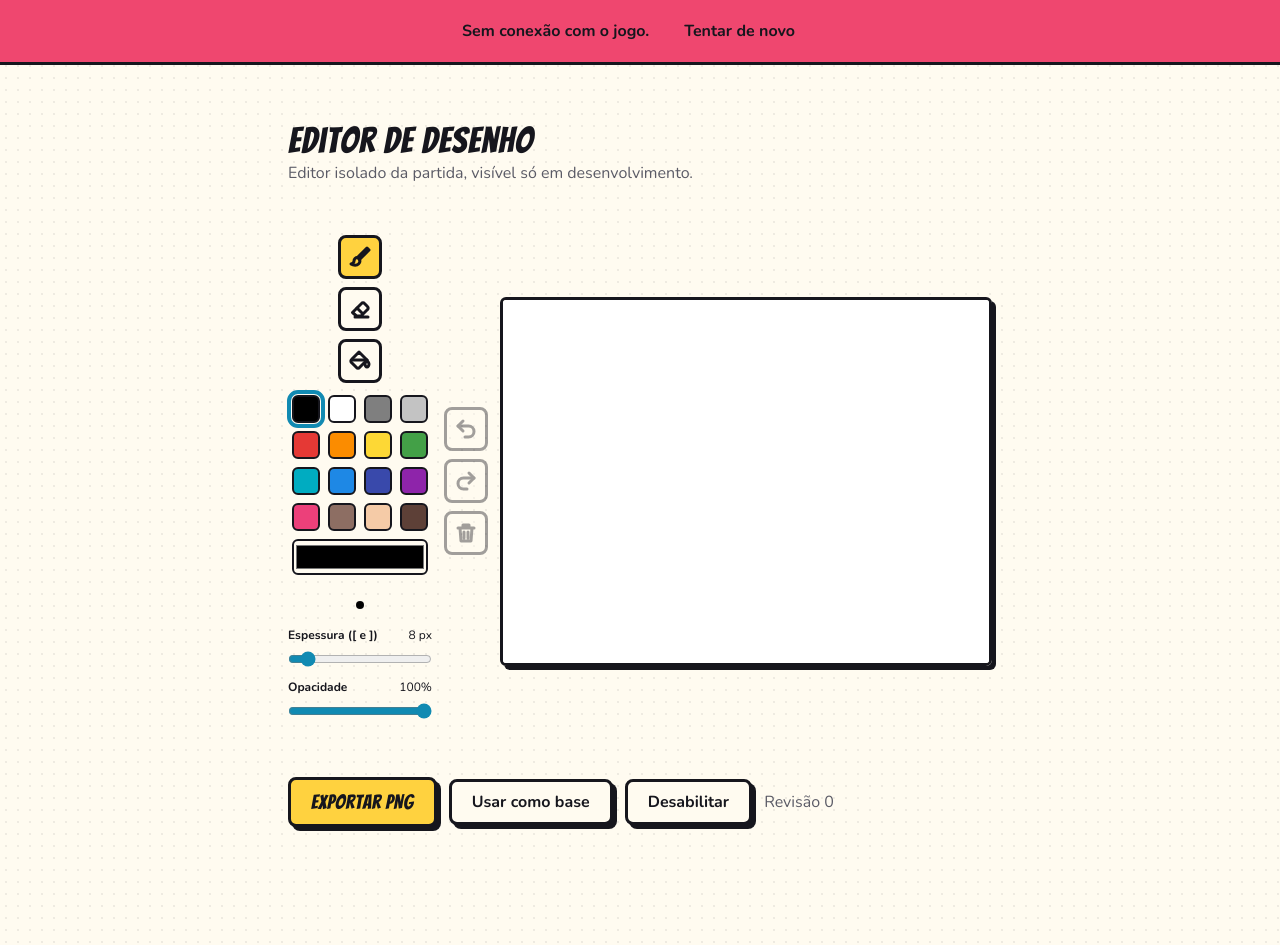
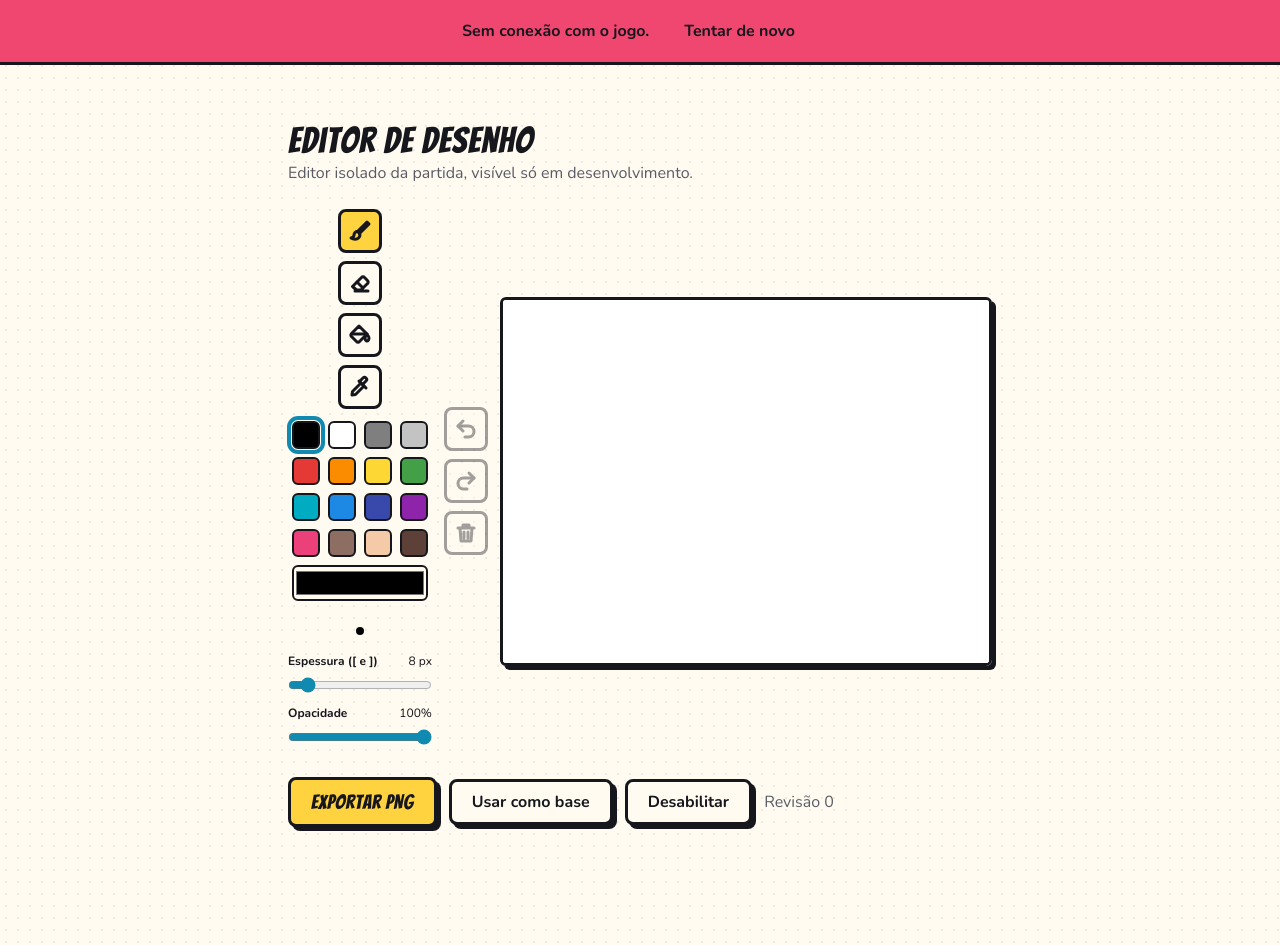
Before and after one commit to ninguemdev/Comicle, a React (Vite) app in the folder apps/web/: page /dev/editor in a window 1280 px wide. Built offline with nearby package versions, Linux system fonts and the light colour scheme; no server answers.

Commit message:
feat(web): conta-gotas, cursor visível e atalhos com slider em foco (#44)

```diff
--- a/apps/web/src/features/drawing/drawing-canvas.tsx
+++ b/apps/web/src/features/drawing/drawing-canvas.tsx
@@ -10,6 +10,7 @@ import type {
   NewStroke,
   Point,
 } from './engine/drawing-document';
+import { pickedColor, pixelUnder } from './engine/eyedropper';
 import { createPanelLayer, type Layer } from './engine/layers';
 import { PointerPolicy } from './engine/pointer-policy';
 import { drawStroke, renderDocument, SnapshotCache } from './engine/renderer';
@@ -31,6 +32,8 @@ export interface DrawingCanvasProps {
   onStroke: (stroke: NewStroke) => void;
   /** A click with the bucket, in logical coordinates. */
   onFill: (fill: NewFill) => void;
+  /** A click with the eyedropper: the color under it, as `#RRGGBB`. */
+  onPick: (color: string) => void;
 }
 
 /** A canvas without 2D support (jsdom, very old browsers) leaves the editor inert, not broken. */
@@ -62,6 +65,7 @@ export function DrawingCanvas({
   disabled,
   onStroke,
   onFill,
+  onPick,
 }: DrawingCanvasProps) {
   const frameRef = useRef<HTMLDivElement>(null);
   const canvasRef = useRef<HTMLCanvasElement>(null);
@@ -186,6 +190,16 @@ export function DrawingCanvas({
       onFill({ color, at });
       return;
     }
+    if (tool === 'eyedropper') {
+      policy.current.reset();
+      // The committed drawing at logical size: what the panel will be, without the live stroke.
+      const layer = committed.current?.layer;
+      if (layer) {
+        const pixel = pixelUnder(at);
+        onPick(pickedColor(layer.ctx.getImageData(pixel.x, pixel.y, 1, 1).data));
+      }
+      return;
+    }
     event.currentTarget.setPointerCapture(event.pointerId);
     live.current = { tool, color, size, opacity, points: [at] };
     schedulePaint();
@@ -227,8 +241,9 @@ export function DrawingCanvas({
     onStroke(stroke);
   }
 
-  // The circle stands for the stroke; the bucket paints an area, so it keeps the crosshair.
-  const showCursor = hovering && !disabled && brush.tool !== 'fill';
+  // The circle stands for the stroke; the bucket and the eyedropper act on one point, so they
+  // keep the crosshair.
+  const showCursor = hovering && !disabled && (brush.tool === 'brush' || brush.tool === 'eraser');
   const diameter = cursorDiameter(brush.size, cssSize.width);
 
   return (
@@ -255,8 +270,9 @@ export function DrawingCanvas({
         <div
           ref={cursorRef}
           aria-hidden="true"
-          // A black ring inside a white one shows over any color.
-          className={`pointer-events-none absolute -translate-x-1/2 -translate-y-1/2 rounded-full border border-black shadow-[0_0_0_1px_white] ${
+          // A dark ring between two white ones shows over any color. `night` is the token that
+          // never inverts: the theme drops Tailwind's own colors, and `ink` turns light in dark mode.
+          className={`pointer-events-none absolute -translate-x-1/2 -translate-y-1/2 rounded-full border border-night shadow-[0_0_0_1px_white,inset_0_0_0_1px_white] ${
             showCursor ? 'block' : 'hidden'
           }`}
           style={{ width: diameter, height: diameter }}
--- a/apps/web/src/features/drawing/drawing-editor.tsx
+++ b/apps/web/src/features/drawing/drawing-editor.tsx
@@ -59,6 +59,8 @@ export function DrawingEditor({
   // the caller may also change (a draft restored into it, R48).
   const [, setRevision] = useState(doc.revision);
   const [tool, setTool] = useState<DrawingTool>('brush');
+  /** The tool the eyedropper hands back to once it has picked a color. */
+  const [afterPick, setAfterPick] = useState<'brush' | 'fill'>('brush');
   const [color, setColor] = useState(DEFAULT_COLOR);
   const [size, setSize] = useState(DEFAULT_BRUSH_SIZE);
   const [opacity, setOpacity] = useState(DEFAULT_BRUSH_OPACITY);
@@ -102,6 +104,19 @@ export function DrawingEditor({
     changed();
   }
 
+  function selectTool(next: DrawingTool): void {
+    if (next === 'eyedropper' && tool !== 'eyedropper') {
+      // A picked color is for painting: the bucket gets it back, anything else the brush.
+      setAfterPick(tool === 'fill' ? 'fill' : 'brush');
+    }
+    setTool(next);
+  }
+
+  function pickColor(picked: string): void {
+    setColor(picked);
+    setTool(afterPick);
+  }
+
   function undo(): void {
     if (doc.undo()) {
       changed();
@@ -122,7 +137,7 @@ export function DrawingEditor({
   }
 
   useDrawingShortcuts(!disabled && !confirmingClear, {
-    selectTool: setTool,
+    selectTool,
     stepSize: (direction) => {
       setSize((current) => stepBrushSize(current, direction));
     },
@@ -142,11 +157,14 @@ export function DrawingEditor({
         canRedo={doc.canRedo}
         canClear={!doc.isEmpty}
         disabled={disabled}
-        onTool={setTool}
+        onTool={selectTool}
         onColor={(next) => {
           setColor(next);
-          // A color is for painting: it leaves the eraser, but the bucket keeps it.
-          setTool((current) => (current === 'eraser' ? 'brush' : current));
+          // A color is for painting: it leaves the eraser and the eyedropper, but the bucket
+          // keeps it.
+          setTool((current) =>
+            current === 'eraser' || current === 'eyedropper' ? 'brush' : current,
+          );
         }}
         onSize={setSize}
         onOpacity={setOpacity}
@@ -163,6 +181,7 @@ export function DrawingEditor({
         disabled={disabled}
         onStroke={addStroke}
         onFill={addFill}
+        onPick={pickColor}
       />
       <Dialog
         open={confirmingClear}
--- a/apps/web/src/features/drawing/engine/drawing-document.ts
+++ b/apps/web/src/features/drawing/engine/drawing-document.ts
@@ -6,8 +6,8 @@ import { BACKGROUND_COLOR } from './palette';
 /** Tools that paint along the pointer. */
 export type StrokeTool = 'brush' | 'eraser';
 
-/** The bucket fills the area around one click instead. */
-export type DrawingTool = StrokeTool | 'fill';
+/** The bucket fills the area around one click instead; the eyedropper only reads a color. */
+export type DrawingTool = StrokeTool | 'fill' | 'eyedropper';
 
 /** A point in the logical space of the panel (PANEL_WIDTH × PANEL_HEIGHT). */
 export interface Point {
--- /dev/null
+++ b/apps/web/src/features/drawing/engine/eyedropper.ts
@@ -0,0 +1,34 @@
+import { PANEL_HEIGHT, PANEL_WIDTH } from '@comicle/shared';
+
+import type { Point } from './drawing-document';
+import { BACKGROUND_COLOR } from './palette';
+
+// The eyedropper (interface.md §4): the color of one pixel of the drawing. Pure, like the bucket.
+
+const MAX_CHANNEL = 255;
+const BACKGROUND_RGB = [1, 3, 5].map((start) =>
+  Number.parseInt(BACKGROUND_COLOR.slice(start, start + 2), 16),
+);
+
+/** The pixel under a logical point; a point on the far edge belongs to the last pixel. */
+export function pixelUnder(at: Point): Point {
+  return {
+    x: Math.min(Math.floor(at.x), PANEL_WIDTH - 1),
+    y: Math.min(Math.floor(at.y), PANEL_HEIGHT - 1),
+  };
+}
+
+/**
+ * One RGBA pixel as `#RRGGBB`, the format of the palette. The layer is opaque once painted, but a
+ * transparent pixel would still read as the background it ends up on.
+ */
+export function pickedColor(rgba: ArrayLike<number>): string {
+  const alpha = (rgba[3] ?? MAX_CHANNEL) / MAX_CHANNEL;
+  return `#${[0, 1, 2]
+    .map((channel) => {
+      const value = (rgba[channel] ?? 0) * alpha + (BACKGROUND_RGB[channel] ?? 0) * (1 - alpha);
+      return Math.round(value).toString(16).padStart(2, '0');
+    })
+    .join('')
+    .toUpperCase()}`;
+}
--- a/apps/web/src/features/drawing/toolbar.tsx
+++ b/apps/web/src/features/drawing/toolbar.tsx
@@ -6,6 +6,7 @@ import {
   BrushIcon,
   BucketIcon,
   EraserIcon,
+  EyedropperIcon,
   PaletteIcon,
   RedoIcon,
   TrashIcon,
@@ -153,7 +154,7 @@ function Group({ label, children }: { label: string; children: ReactNode }) {
 }
 
 /**
- * Brush, eraser, bucket, colors, width and opacity sliders, and history (interface.md §4). Desktop: a column left of the
+ * Brush, eraser, bucket, eyedropper, colors, width and opacity sliders, and history (interface.md §4). Desktop: a column left of the
  * canvas; phone in portrait: a row below it, colors in a popover; phone in landscape: a column.
  */
 export function Toolbar(props: ToolbarProps) {
@@ -203,6 +204,16 @@ export function Toolbar(props: ToolbarProps) {
           }}
         >
           <BucketIcon />
+        </ToolButton>
+        <ToolButton
+          label={texts.eyedropper}
+          pressed={tool === 'eyedropper'}
+          disabled={disabled}
+          onClick={() => {
+            props.onTool('eyedropper');
+          }}
+        >
+          <EyedropperIcon />
         </ToolButton>
       </Group>
 
--- a/apps/web/src/features/drawing/use-drawing-shortcuts.ts
+++ b/apps/web/src/features/drawing/use-drawing-shortcuts.ts
@@ -14,7 +14,12 @@ export interface DrawingShortcutActions {
   redo: () => void;
 }
 
-const TOOL_KEYS: Readonly<Record<string, DrawingTool>> = { b: 'brush', e: 'eraser', g: 'fill' };
+const TOOL_KEYS: Readonly<Record<string, DrawingTool>> = {
+  b: 'brush',
+  e: 'eraser',
+  g: 'fill',
+  i: 'eyedropper',
+};
 const SIZE_KEYS: Readonly<Record<string, -1 | 1>> = { '[': -1, ']': 1 };
 
 /** The action a key press asks for, or null when the editor should let it through. */
--- a/apps/web/src/lib/keyboard.ts
+++ b/apps/web/src/lib/keyboard.ts
@@ -1,3 +1,9 @@
+/**
+ * Inputs nobody types into. A slider keeps the focus after being dragged, so counting it as a
+ * field would silence every shortcut (Ctrl+Z in the editor) until a click elsewhere.
+ */
+const NON_TEXT_INPUTS: ReadonlySet<string> = new Set(['color', 'range']);
+
 /** Typing in a field must never trigger a page shortcut. */
 export function isTextEntry(target: EventTarget | null): boolean {
   if (!(target instanceof HTMLElement)) {
@@ -7,6 +13,6 @@ export function isTextEntry(target: EventTarget | null): boolean {
     target.isContentEditable ||
     target instanceof HTMLTextAreaElement ||
     target instanceof HTMLSelectElement ||
-    (target instanceof HTMLInputElement && target.type !== 'color')
+    (target instanceof HTMLInputElement && !NON_TEXT_INPUTS.has(target.type))
   );
 }
--- a/apps/web/src/strings/pt-BR.ts
+++ b/apps/web/src/strings/pt-BR.ts
@@ -385,6 +385,7 @@ export const strings = {
     brush: 'Pincel (B)',
     eraser: 'Borracha (E)',
     fill: 'Balde de tinta (G)',
+    eyedropper: 'Conta-gotas (I)',
     colors: 'Cores',
     showColors: 'Escolher cor',
     customColor: 'Cor livre',
--- a/apps/web/src/ui/icons.tsx
+++ b/apps/web/src/ui/icons.tsx
@@ -78,6 +78,16 @@ export function BucketIcon({ className = 'size-6' }: IconProps) {
   );
 }
 
+export function EyedropperIcon({ className = 'size-6' }: IconProps) {
+  return (
+    <svg viewBox="0 0 24 24" className={className} aria-hidden="true" {...STROKE_PROPS}>
+      <path d="M11 6l7 7" />
+      <path d="M14.5 9.5l3.5-3.5a2.1 2.1 0 0 0-3-3L11.5 6.5" />
+      <path d="M13 8l-8.5 8.5L4 20l3.5-.5L16 11" />
+    </svg>
+  );
+}
+
 export function UndoIcon({ className = 'size-6' }: IconProps) {
   return (
     <svg viewBox="0 0 24 24" className={className} aria-hidden="true" {...STROKE_PROPS}>
```
Also changed, not shown: 4 other files (tests, documents, lock files or other folders).
